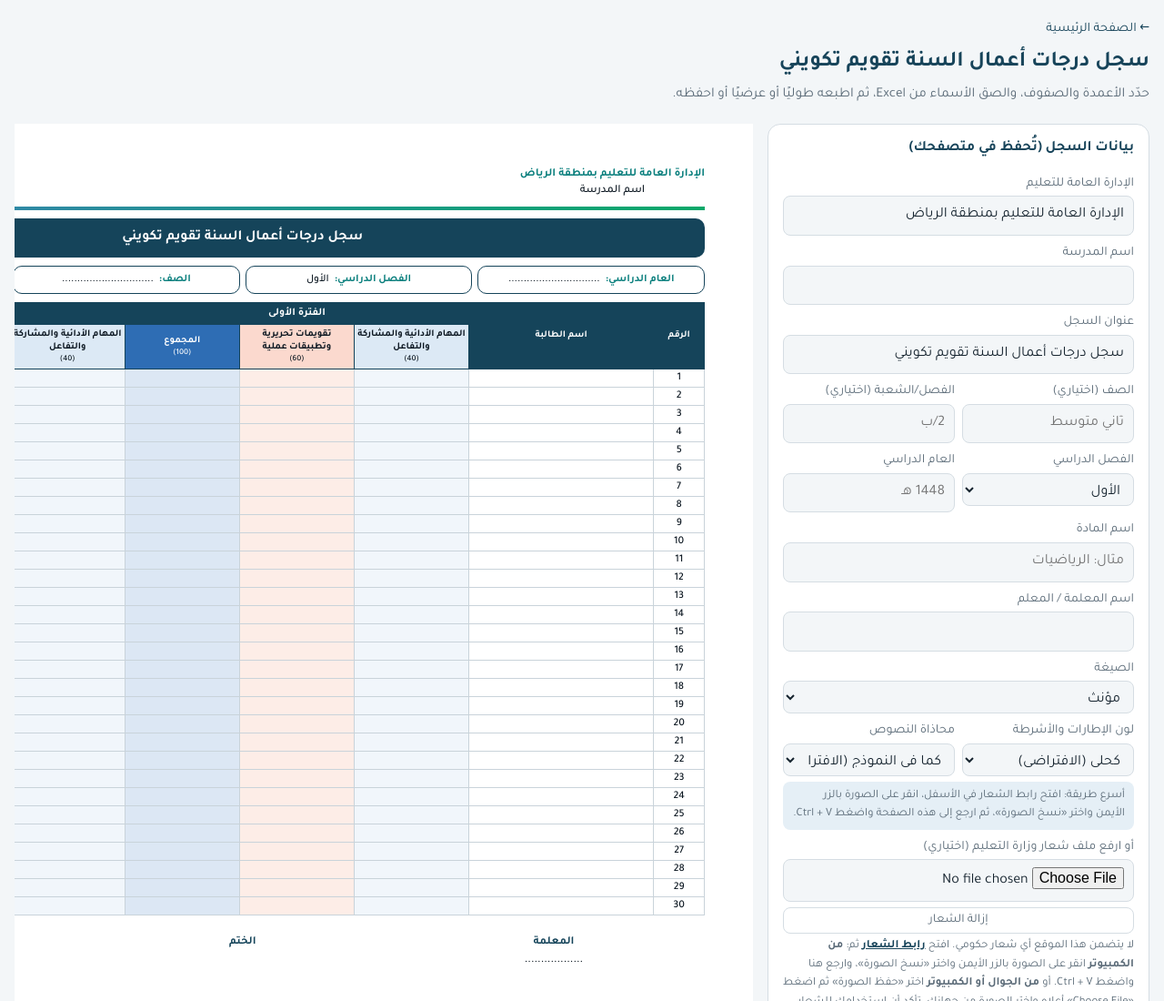
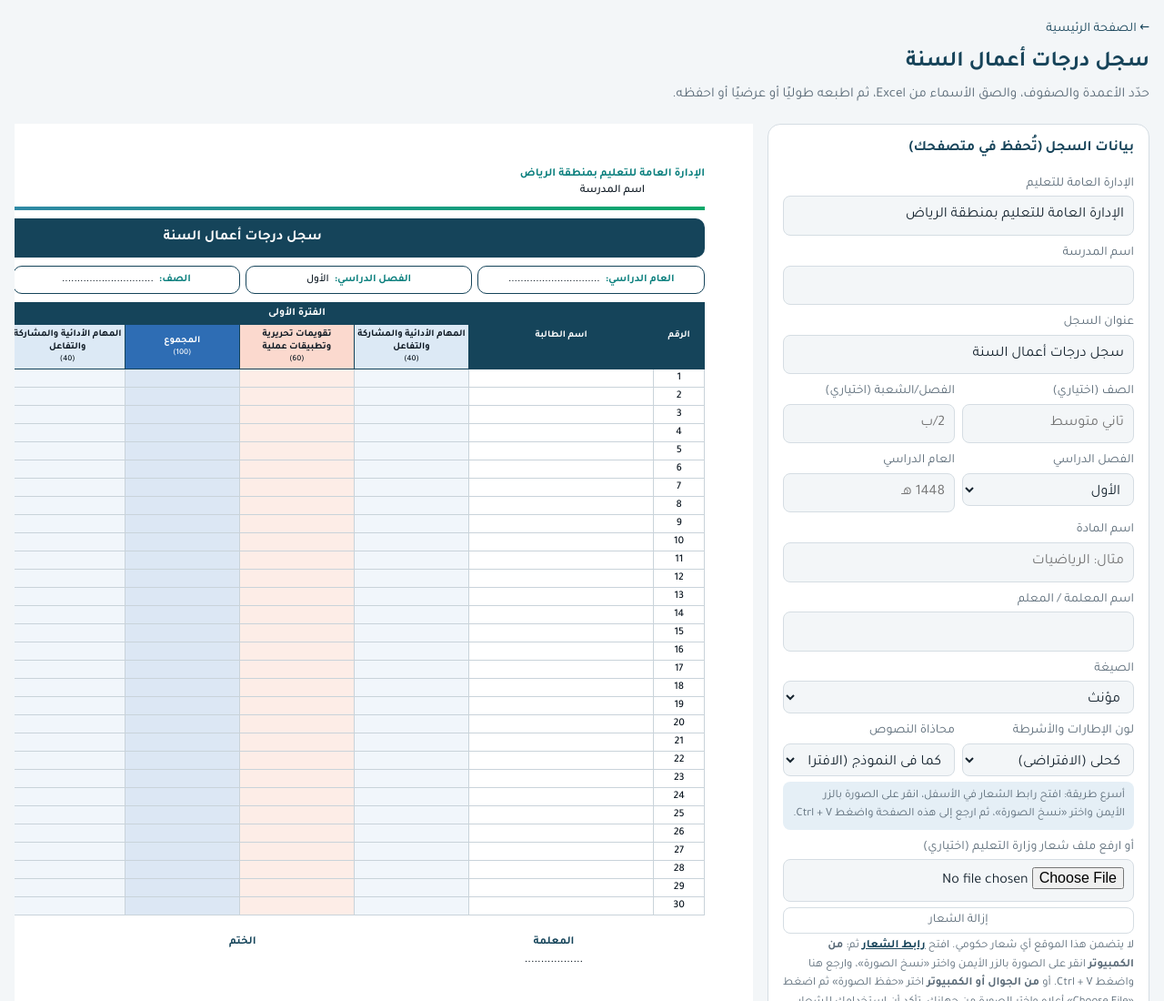
Before and after one commit to mysite-2027/report-site, a plain HTML site: page grades.html in a window 1280 px wide. Shown: the top 1100 px of the page at 91% size. Drawn offline with nearby package versions, Linux system fonts and the light colour scheme; no server answers.

Commit message:
Add files via upload

```diff
--- a/grades.html
+++ b/grades.html
@@ -3,8 +3,8 @@
 <head>
 <meta charset="utf-8">
 <meta name="viewport" content="width=device-width, initial-scale=1">
-<title>سجل درجات أعمال السنة تقويم تكويني | مُيَسِّر التقارير المدرسية</title>
-<meta name="description" content="سجل درجات أعمال السنة تقويم تكويني جاهز للطباعة: فترتان بأعمدة ودرجات عظمى وألوان يعدّلها المعلم، وأسماء تُلصق من Excel، وصفحة طولية أو عرضية.">
+<title>سجل درجات أعمال السنة | مُيَسِّر التقارير المدرسية</title>
+<meta name="description" content="سجل درجات أعمال السنة جاهز للطباعة: فترتان بأعمدة ودرجات عظمى وألوان يعدّلها المعلم، وأسماء تُلصق من Excel، وصفحة طولية أو عرضية.">
 <link href="https://fonts.googleapis.com/css2?family=Tajawal:wght@400;500;700;800&display=swap" rel="stylesheet">
 <style>
 :root{--bg:#f3f6f8;--surface:#fff;--text:#16242f;--muted:#5b6b78;--border:#d5dde3;--accent:#17445a;--onaccent:#fff;-webkit-text-size-adjust:100%;text-size-adjust:100%}
@@ -94,13 +94,13 @@ body{background:#fff}
 <script src="https://cdnjs.cloudflare.com/ajax/libs/jspdf/2.5.1/jspdf.umd.min.js"></script>
 </head>
 <body>
-<header class="top"><a href="index.html">← الصفحة الرئيسية</a><h1>سجل درجات أعمال السنة تقويم تكويني</h1><p>حدّد الأعمدة والصفوف، والصق الأسماء من Excel، ثم اطبعه طوليًا أو عرضيًا أو احفظه.</p></header>
+<header class="top"><a href="index.html">← الصفحة الرئيسية</a><h1>سجل درجات أعمال السنة</h1><p>حدّد الأعمدة والصفوف، والصق الأسماء من Excel، ثم اطبعه طوليًا أو عرضيًا أو احفظه.</p></header>
 <main class="app">
 <section class="panel">
 <fieldset><legend>بيانات السجل (تُحفظ في متصفحك)</legend>
 <label>الإدارة العامة للتعليم</label><input id="dept">
 <label>اسم المدرسة</label><input id="school">
-<label>عنوان السجل</label><input id="ttl" maxlength="80" value="سجل درجات أعمال السنة تقويم تكويني">
+<label>عنوان السجل</label><input id="ttl" maxlength="80" value="سجل درجات أعمال السنة">
 <div class="two"><div><label>الصف (اختياري)</label><input id="cls" placeholder="ثاني متوسط"></div><div><label>الفصل/الشعبة (اختياري)</label><input id="sect" placeholder="2/ب"></div></div>
 <div class="two"><div><label>الفصل الدراسي</label><select id="sem"><option value="الأول">الأول</option><option value="الثاني">الثاني</option></select></div><div><label>العام الدراسي</label><input id="year" placeholder="1448 هـ"></div></div>
 <label>اسم المادة</label><input id="subj" placeholder="مثال: الرياضيات">
@@ -152,7 +152,7 @@ var TV=["ttl","cls","sect","sem","year","subj","rows","rh","ori","names"];
 function saveT(){var o={};TV.forEach(function(i){o[i]=$(i).value});sto("grd_v",JSON.stringify(o))}
 var _T=null;try{_T=JSON.parse(sto("grd_v")||"null")}catch(e){}
 SAVED.forEach(function(k){if(SET[k])$(k).value=SET[k]});
-if(_T)TV.forEach(function(i){if(_T[i]!=null&&$(i)&&!(i==="ttl"&&!_T[i]))$(i).value=_T[i]});
+if(_T)TV.forEach(function(i){if(_T[i]!=null&&$(i)&&!(i==="ttl"&&!_T[i]))$(i).value=_T[i]});$("ttl").value=$("ttl").value.replace(/ تقويم (تكويني|ختامي)$/,"");
 (function(){if(location.pathname.indexOf("/demo")===0)return;var G=$("gender")?"gender":"gv";fetch("/api/profile",{credentials:"same-origin"}).then(function(r){return r.ok?r.json():null}).then(function(d){if(!d||!d.saved)return;var M={dept:d.dept,school:d.school,principal:d.principal};M[G]=d.gv;for(var k in M){if(M[k]&&$(k))$(k).value=M[k]}render()}).catch(function(){})})();
 if(!$("dept").value)$("dept").value="الإدارة العامة للتعليم بمنطقة الرياض";
 function shrink(file,max,type,cb){if(type==="image/png")max*=2;var r=new FileReader(),sv=/svg/i.test(file.type)||/\.svg$/i.test(file.name);
@@ -182,7 +182,7 @@ if(hasG){for(var a=0;a<cols.length;){var gg=(cols[a].g||"").trim();if(!gg){c1.pu
 var RS=hasG?' rowspan="2"':"";
 var th='<tr class="hh"><th'+RS+' style="width:5.5%">الرقم</th><th'+RS+' style="width:'+(land?20:24)+'%">'+(f?"اسم الطالبة":"اسم الطالب")+"</th>"+(hasG?c1.join("")+'</tr><tr class="hh">'+c2.join(""):cols.map(function(c){return hcell(c,0)}).join(""))+"</tr>",tb="";
 for(var i=0;i<n;i++)tb+='<tr class="hr"><td>'+(i+1)+'</td><td class="n">'+esc(nm[i]||"")+"</td>"+cols.map(function(c){return "<td"+(KL[c.k]?' class="'+KL[c.k]+'"':"")+"></td>"}).join("")+"</tr>";
-var TT=v("ttl")||"سجل درجات أعمال السنة تقويم تكويني";
+var TT=v("ttl")||"سجل درجات أعمال السنة";
 var L=logo;
 $("sheet").innerHTML=
 '<div class="sh-head rep"><div class="tx">'+esc(v("dept")||"الإدارة العامة للتعليم بمنطقة الرياض")+"<span>"+esc(v("school")||"اسم المدرسة")+"</span></div><div>"+(L?'<img alt="" src="'+L+'">':"")+"</div></div>"+
@@ -199,7 +199,7 @@ $("addC").onclick=function(){if(C.length>=20){$("ccnt").textContent="الحد ا
 $("fill").onclick=function(){var s=$("sheet"),t=s.querySelector("table.trk"),m=$("fillm");if(!t)return;var R=function(e){return e.getBoundingClientRect()},sr=R(s),land=s.classList.contains("land"),H=sr.width*(land?210/297:297/210),tr=t.querySelectorAll("tr"),K=s.children,band=R(K[K.length-1]).height,sg=R(K[K.length-2]).height,gp=10,hh=t.querySelectorAll("tr.hh"),thH=R(hh[hh.length-1]).bottom-R(hh[0]).top,rh=R(t.querySelector("tr.hr")||tr[1]).height,tt=R(hh[0]).top-sr.top,hb=R(t.previousElementSibling).bottom-sr.top,n0=t.querySelectorAll("tr.hr").length;
 var r1=Math.floor((H-band-gp-sg-tt-thH-3)/rh),r2=Math.floor((H-hb-thH-band-gp-sg-3)/rh);if(r1<1||r2<1)return;var tg=n0<=r1?r1:r1+Math.ceil((n0-r1)/r2)*r2;tg=Math.min(80,tg);$("rows").value=tg;$("rows").dispatchEvent(new Event("input",{bubbles:true}));m.textContent="صارت الصفوف "+tg+" لتمتلئ الصفحة الأخيرة. (الصفحة الأولى تتسع "+r1+" صفًا وكل صفحة تليها "+r2+"). الحساب لملف PDF؛ وقد يختلف العدد قليلًا في Word."};
 $("resetC").onclick=function(){C=CDEF.map(function(c){return{n:c.n,m:c.m,k:c.k||"",g:c.g||""}});saveT();drawC();render()};
-$("reset").onclick=function(){["cls","sect","year","subj","names"].forEach(function(i){$(i).value=""});$("rows").value="30";$("sem").value="الأول";$("ttl").value="سجل درجات أعمال السنة تقويم تكويني";C=CDEF.map(function(c){return{n:c.n,m:c.m,k:c.k||"",g:c.g||""}});saveT();drawC();render()};
+$("reset").onclick=function(){["cls","sect","year","subj","names"].forEach(function(i){$(i).value=""});$("rows").value="30";$("sem").value="الأول";$("ttl").value="سجل درجات أعمال السنة";C=CDEF.map(function(c){return{n:c.n,m:c.m,k:c.k||"",g:c.g||""}});saveT();drawC();render()};
 $("logoIn").onchange=function(e){var f=e.target.files[0];if(f)shrink(f,400,"image/png",function(d){logo=d;sto("rpt_logo",d);render()})};
 $("logoDel").onclick=function(){logo=null;$("logoIn").value="";$("moeMsg").textContent="";try{localStorage.removeItem("rpt_logo")}catch(e){}render()};
 $("stampIn").onchange=function(e){var f=e.target.files[0];if(f)shrink(f,500,"image/png",function(d){stamp=d;sto("rpt_stamp",d);render()})};
```
Also changed, not shown: gradesfinal.html (+7 -7 lines).
